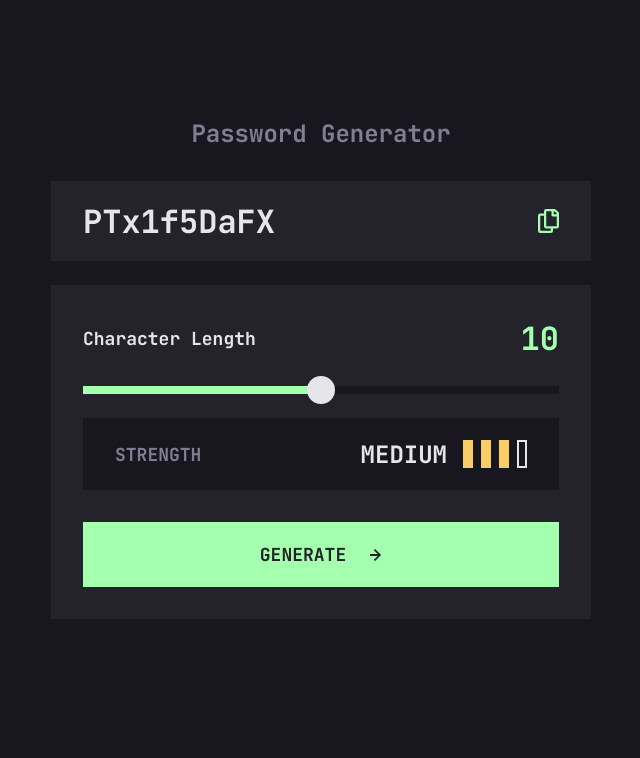
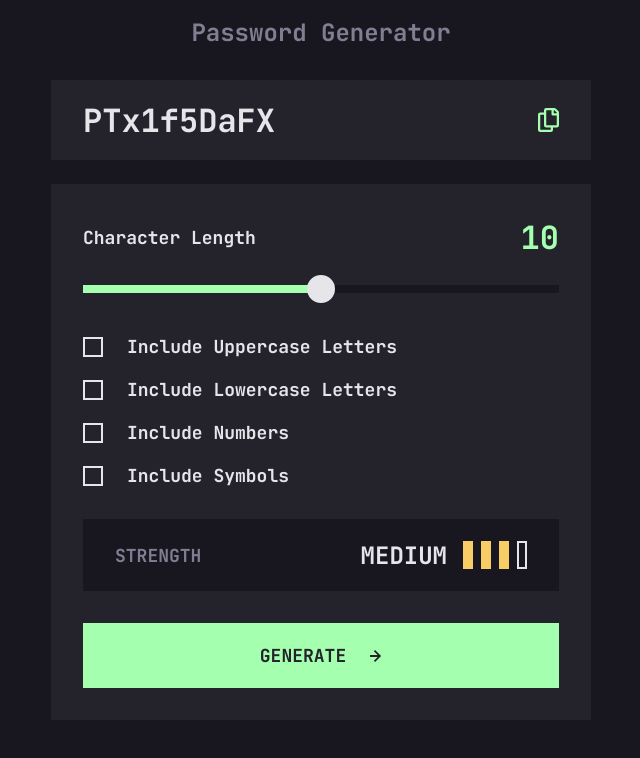
Before and after one commit to 3lectrologos/FM-password-generator-app, a Next.js app: page / in a window 1280 px wide. Shown: the top 758 px of the page, without its empty margins (319-959 px from the left). Built offline with nearby package versions, Linux system fonts and the light colour scheme.

Commit message:
Finish visual layout

```diff
--- /dev/null
+++ b/app/Checkboxes.tsx
@@ -0,0 +1,70 @@
+'use client'
+
+import * as React from 'react'
+import * as CheckboxPrimitive from '@radix-ui/react-checkbox'
+
+import { twMerge } from 'tailwind-merge'
+
+const labels = [
+  'Include Uppercase Letters',
+  'Include Lowercase Letters',
+  'Include Numbers',
+  'Include Symbols',
+]
+
+export default function Checkboxes({ className = '' }: { className?: string }) {
+  return (
+    <div className={twMerge(`flex flex-col gap-y-4 tablet:gap-y-5`, className)}>
+      {labels.map((label) => (
+        <CheckboxWithLabel key={label} label={label} />
+      ))}
+    </div>
+  )
+}
+
+function CheckboxWithLabel({
+  label,
+  className = '',
+}: {
+  label: string
+  className?: string
+}) {
+  return (
+    <label
+      className={twMerge(`flex items-center gap-x-5 tablet:gap-x-6`, className)}
+    >
+      <Checkbox />
+      <span className={`textStyle-body leading-none text-lavenderGray`}>
+        {label}
+      </span>
+    </label>
+  )
+}
+
+const Checkbox = React.forwardRef<
+  React.ElementRef<typeof CheckboxPrimitive.Root>,
+  React.ComponentPropsWithoutRef<typeof CheckboxPrimitive.Root>
+>(({ className, ...props }, ref) => (
+  <CheckboxPrimitive.Root
+    ref={ref}
+    className={twMerge(
+      'peer h-5 w-5 shrink-0 border-2 border-lavenderGray ring-offset-background focus-visible:outline-none focus-visible:ring-2 focus-visible:ring-mintGreen/35 focus-visible:ring-offset-charcoal focus-visible:ring-offset-2 disabled:cursor-not-allowed disabled:opacity-50 data-[state=checked]:bg-mintGreen data-[state=checked]:border-none',
+      className
+    )}
+    {...props}
+  >
+    <CheckboxPrimitive.Indicator
+      className={twMerge('flex items-center justify-center')}
+    >
+      <svg width="14" height="12" xmlns="http://www.w3.org/2000/svg">
+        <path
+          stroke="#18171F"
+          strokeWidth="3"
+          fill="none"
+          d="M1 5.607 4.393 9l8-8"
+        />
+      </svg>
+    </CheckboxPrimitive.Indicator>
+  </CheckboxPrimitive.Root>
+))
+Checkbox.displayName = CheckboxPrimitive.Root.displayName
--- a/app/PasswordBox.tsx
+++ b/app/PasswordBox.tsx
@@ -1,5 +1,7 @@
+'use client'
+
 import { twMerge } from 'tailwind-merge'
-import DivAsButton from '@/app/DivAsButton'
+import { useRef, useState } from 'react'
 
 export default function PasswordBox({
   className,
@@ -8,19 +10,38 @@ export default function PasswordBox({
   className?: string
   password: string
 }) {
+  const [copied, setCopied] = useState(false)
+  const timeoutId = useRef<NodeJS.Timeout | null>(null)
+
+  async function onCopy() {
+    await navigator.clipboard.writeText(password)
+    setCopied(true)
+    if (timeoutId.current) clearTimeout(timeoutId.current)
+    timeoutId.current = setTimeout(() => setCopied(false), 2000)
+  }
+
   return (
     <div
       className={twMerge(
-        `flex flex-col justify-center h-16 tablet:h-20 bg-charcoal pl-8 pr-6 textStyle-heading-lg`,
+        `flex flex-col justify-center h-16 tablet:h-20 bg-charcoal pl-4 pr-2 tablet:pl-8 tablet:pr-6 textStyle-heading-lg`,
         className
       )}
     >
       <div className={`flex flex-row justify-between items-center`}>
         <span>{password}</span>
+        <div className={`flex flex-row gap-x-2 items-center`}>
+          <span
+            className={twMerge(
+              `textStyle-body text-mintGreen uppercase opacity-0 transition-opacity duration-1000`,
+              copied && `opacity-100 duration-100`
+            )}
+          >
+            copied
+          </span>
           <button
             className={`w-[33.5px] tablet:w-[37px] fill-mintGreen hover:fill-lavenderGray active:opacity-50 transition-colors p-2`}
             aria-label={'Copy'}
-          onClick={() => navigator.clipboard.writeText(password)}
+            onClick={onCopy}
           >
             <svg viewBox="0 0 21 24" xmlns="http://www.w3.org/2000/svg">
               <path d="M20.341 3.091 17.909.659A2.25 2.25 0 0 0 16.319 0H8.25A2.25 2.25 0 0 0 6 2.25V4.5H2.25A2.25 2.25 0 0 0 0 6.75v15A2.25 2.25 0 0 0 2.25 24h10.5A2.25 2.25 0 0 0 15 21.75V19.5h3.75A2.25 2.25 0 0 0 21 17.25V4.682a2.25 2.25 0 0 0-.659-1.591ZM12.469 21.75H2.53a.281.281 0 0 1-.281-.281V7.03a.281.281 0 0 1 .281-.281H6v10.5a2.25 2.25 0 0 0 2.25 2.25h4.5v1.969a.282.282 0 0 1-.281.281Zm6-4.5H8.53a.281.281 0 0 1-.281-.281V2.53a.281.281 0 0 1 .281-.281H13.5v4.125c0 .621.504 1.125 1.125 1.125h4.125v9.469a.282.282 0 0 1-.281.281Zm.281-12h-3v-3h.451c.075 0 .147.03.2.082L18.667 4.6a.283.283 0 0 1 .082.199v.451Z" />
@@ -28,5 +49,6 @@ export default function PasswordBox({
           </button>
         </div>
       </div>
+    </div>
   )
 }
--- a/app/globals.css
+++ b/app/globals.css
@@ -25,32 +25,3 @@
   @apply text-[18px] leading-[120%];
   @apply tablet:text-[24px] tablet:leading-[31px];
 }
-
-input[type="range"] {
-  appearance: none;
-  -webkit-appearance: none;
-  background: transparent;
-  @apply cursor-pointer;
-}
-
-input[type="range"]::-webkit-slider-runnable-track {
-  @apply h-2 bg-deepSpace;
-}
-
-input[type="range"]::-moz-range-track {
-  @apply bg-deepSpace;
-  @apply h-2;
-}
-
-input[type="range"]::-webkit-slider-thumb {
-  -webkit-appearance: none;
-  appearance: none;
-  @apply w-[28px] h-[28px] rounded-full bg-lavenderGray;
-  @apply -mt-[10px];
-}
-
-input[type="range"]::-moz-range-thumb {
-  border:none;
-  border-radius: 0;
-  @apply w-[28px] h-[28px] rounded-full bg-lavenderGray;
-}
--- a/app/page.tsx
+++ b/app/page.tsx
@@ -9,6 +9,7 @@ import Button from '@/app/Button'
 import { usePassword } from '@/app/password'
 import Container from '@/app/Container'
 import LengthSlider from '@/app/LengthSlider'
+import Checkboxes from '@/app/Checkboxes'
 
 export default function Home() {
   const { password, passwordStrength, generate, generating } = usePassword()
@@ -20,7 +21,8 @@ export default function Home() {
       />
       <PasswordBox className={`mb-4 tablet:mb-6`} password={password} />
       <OptionsBox>
-        <LengthSlider className={`mb-4 tablet:mb-6`} />
+        <LengthSlider className={`mb-[42px]`} />
+        <Checkboxes className={`mb-8`} />
         <StrengthMeter
           className={`mb-4 tablet:mb-8`}
           value={passwordStrength}
--- a/package.json
+++ b/package.json
@@ -9,6 +9,7 @@
     "lint": "next lint"
   },
   "dependencies": {
+    "@radix-ui/react-checkbox": "^1.0.4",
     "@radix-ui/react-slider": "^1.1.2",
     "next": "14.1.0",
     "react": "^18",
```
Also changed, not shown: 1 other file (tests, documents, lock files or other folders). Lines whose indentation alone changed are shown as unchanged.
